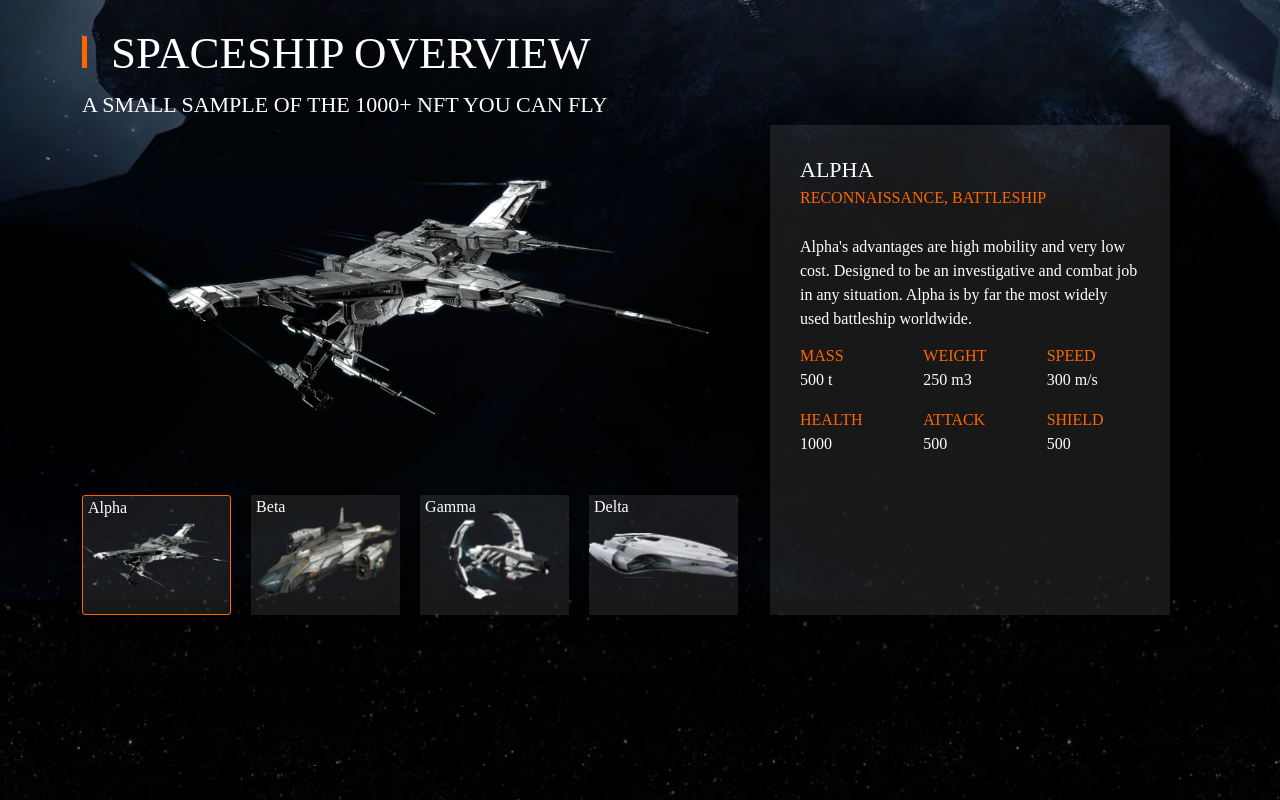
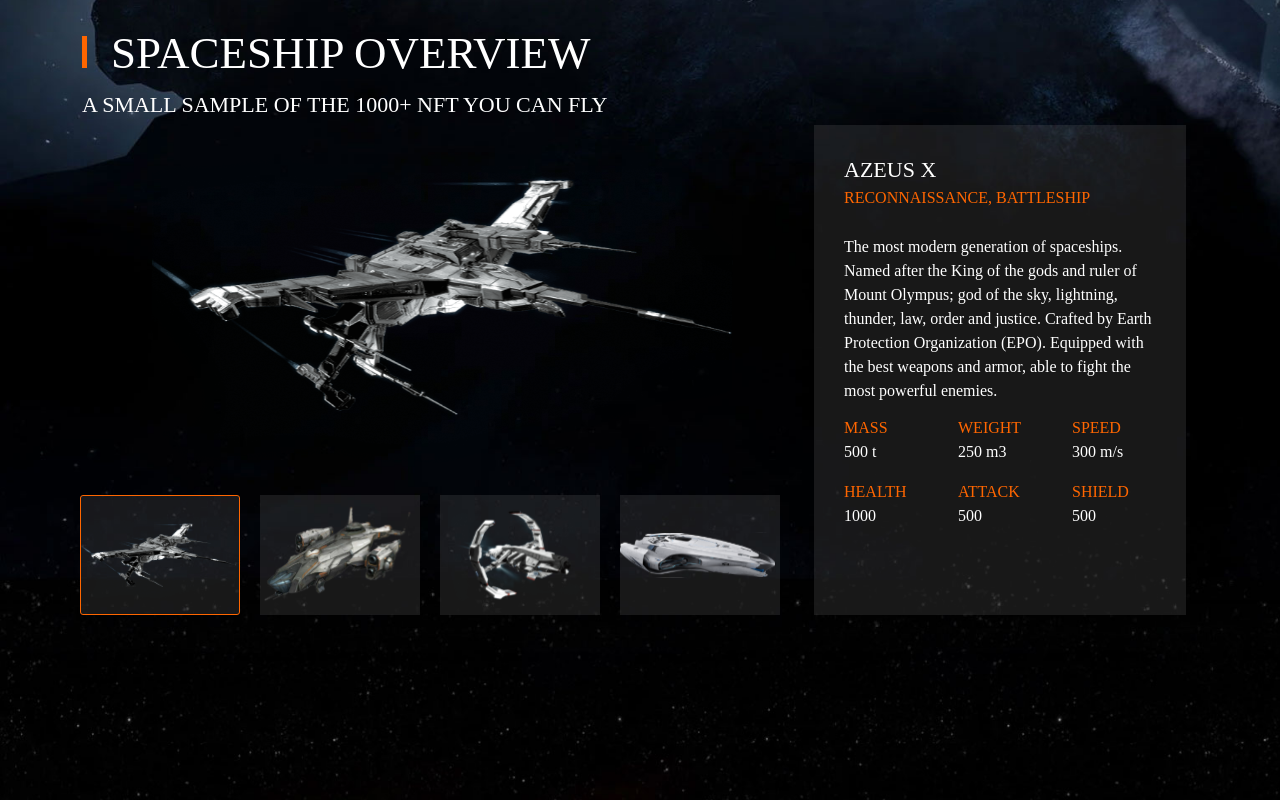
Before and after one commit to spacexcyber/spacexcyber-landingpage, a Vue app: page / in a window 1280 px wide. Shown: the part 1740-2540 px from the top of the page. Built offline with nearby package versions, Linux system fonts and the light colour scheme; a web font is replaced by a local one.

Commit message:
feat: Responsive for mobile

```diff
--- a/src/App.vue
+++ b/src/App.vue
@@ -24,10 +24,10 @@ onMounted(() => {
 /**
  * Xử lý các vấn đề view tàu
  */
-var ships = [{Id: 1, Name: "Alpha", SubName: "Reconnaissance,  Battleship", Class: "ship-alpha", Description: "Alpha's advantages are high mobility and very low cost. Designed to be an investigative and combat job in any situation. Alpha is by far the most widely used battleship worldwide." , Mass: 500, Weight: 250, Speed: 300, Health: 1000, Attach: 500, Shield: 500},
-{Id: 2, Name: "Beta", SubName: "Reconnaissance,  Battleship", Class: "ship-beta", Description: "Alpha's advantages are high mobility and very low cost. Designed to be an investigative and combat job in any situation. Alpha is by far the most widely used battleship worldwide." , Mass: 600, Weight: 350, Speed: 200, Health: 1500, Attach: 500, Shield: 500},
-{Id: 3, Name: "Gamma", SubName: "Reconnaissance,  Battleship", Class: "ship-gamma", Description: "Alpha's advantages are high mobility and very low cost. Designed to be an investigative and combat job in any situation. Alpha is by far the most widely used battleship worldwide." , Mass: 700, Weight: 150, Speed: 700, Health: 800, Attach: 400, Shield: 600},
-{Id: 4, Name: "Delta", SubName: "Reconnaissance,  Battleship", Class: "ship-delta", Description: "Alpha's advantages are high mobility and very low cost. Designed to be an investigative and combat job in any situation. Alpha is by far the most widely used battleship worldwide." , Mass: 800, Weight: 450, Speed: 320, Health: 1200, Attach: 300, Shield: 500}];
+var ships = [{Id: 1, Name: "AZeus X", SubName: "Reconnaissance,  Battleship", Class: "ship-alpha", Description: "The most modern generation of spaceships. Named after the King of the gods and ruler of Mount Olympus; god of the sky, lightning, thunder, law, order and justice. Crafted by Earth Protection Organization (EPO). Equipped with the best weapons and armor, able to fight the most powerful enemies." , Mass: 500, Weight: 250, Speed: 300, Health: 1000, Attach: 500, Shield: 500},
+{Id: 2, Name: "Poseidon VII", SubName: "Reconnaissance,  Battleship", Class: "ship-beta", Description: "The 7th generation spaceship. Named after the god of the seas. Equipped with supersonic jet engines and powerful weapons, it is easy to fight large numbers of enemies." , Mass: 600, Weight: 350, Speed: 200, Health: 1500, Attach: 500, Shield: 500},
+{Id: 3, Name: "Ares V", SubName: "Reconnaissance,  Battleship", Class: "ship-gamma", Description: "Equipped with medium firepower. But this is a generation of spacecraft built for special missions. Named after the god of war, this spaceship is a nightmare for enemies across the galaxy." , Mass: 700, Weight: 150, Speed: 700, Health: 800, Attach: 400, Shield: 600},
+{Id: 4, Name: "Athena III", SubName: "Reconnaissance,  Battleship", Class: "ship-delta", Description: "The 3rd generation spacecraft was built by the Earth Defense Organization. Named after the goddess of wisdom. This is a generation of spaceships that are improved in engines and weapons compared to the first generation. Spaceships are mass-produced to protect the earth." , Mass: 800, Weight: 450, Speed: 320, Health: 1200, Attach: 300, Shield: 500}];
 var shipActive = ref(ships[0]);
 
 const onClickShip = (event, ship) => {
@@ -207,17 +207,17 @@ var partners = [{Id: 1, Name: 'Binance', Class: "partner-binance"},
           </div>
 
           <div class="row mt-1 page-section-content">
-            <div class="ship-img-container">
+            <div class="ship-img-container col-12 col-sm-12 col-md-12 col-lg-12 col-xl-8 col-xxl-7 p-0">
                 <div class="ship-img-view">
                   <div :class="['ship-image-bg', shipActive.Class]"></div>
                 </div>
                 <div class="ship-img-list">
                   <div :class="['item', {'active': ship.Id == shipActive.Id}]" v-for="(ship, index) in ships" @click="onClickShip($event, ship)" :key="index">
-                    <div :class="['ship-img-item', ship.Class]">{{ship.Name}}</div>
+                    <div :class="['ship-img-item', ship.Class]" :title="ship.Name"></div>
                   </div>
                 </div>
             </div>
-            <div class="ship-spec-container">
+            <div class="ship-spec-container col-12 col-sm-12 col-md-12 col-lg-12 col-xl-4 col-xxl-4">
               <div class="ship-spec-content">
                 <div class="spec-row spec-name">
                     <div class="ship-name fs-subtitle f-uppper">{{shipActive.Name}}</div>
--- a/src/assets/static/landing.css
+++ b/src/assets/static/landing.css
@@ -28,6 +28,16 @@
     background: url("../images/bg-full.jpg") no-repeat;
     background-size: cover;
   }
+
+
+  @media (max-width: 576px) {
+    .landing-page.bg{
+      background-position: center;
+    }
+    .landing-page .title .title-content{
+      font-size: 40px !important;
+    }
+   }
 
 .landing-page section{
     position: relative;
@@ -87,22 +97,36 @@
   }
 
 /* Home */
+@media (min-width:576px){
   .page-section#home .container{
     position: absolute;
     top: 55%;
     left: 50%;
     transform: translate(-50%, -50%);
   }
+}
+
 .page-section#home .masthead-heading{
     font-weight: 400;
     letter-spacing: 2px;
     margin-bottom: 25px !important;
   }
-
+  @media (max-width: 576px) {
+    #home .lead > div{
+      margin-bottom: 20px;
+      text-align: left;
+    }
+   }
   /* What */
   .what-ship-container{
     position: relative;
   }
+
+  @media (max-width: 1199.98px) {
+    .what-ship-container{
+      display: none;
+    }
+   }
 .what-ship-container .what-ship-one{
   position: absolute;
   top: 20px;
@@ -159,7 +183,8 @@
     width: 100%;
   }
   .spaceship-overview .page-section-content .ship-img-container{
-    width: 700px;
+    /* width: 700px; */
+    margin-bottom: 20px;
   }
   .spaceship-overview .page-section-content .ship-img-container .ship-img-view{
  height: 350px;
@@ -173,11 +198,15 @@
 }
 .spaceship-overview .page-section-content .ship-img-container .ship-img-list{
  display: flex;
+ width: 100%;
+ overflow-y: auto;
+ /* padding-bottom: 15px; */
 }
 .spaceship-overview .page-section-content .ship-img-container .ship-img-list .item{
   width: 160px;
+  min-width: 160px;
   height: 120px;
-  margin-right: 20px;
+  margin: 0px 10px;
   cursor: pointer;
 }
 .spaceship-overview .page-section-content .ship-img-container .ship-img-list .item.active{
@@ -187,7 +216,7 @@
 .spaceship-overview .page-section-content .ship-img-container .ship-img-list .item:hover{
   border: 1px solid #ff6600;
   border-radius: 3px;
-  transform: scale(1.05);
+  /* transform: scale(1.05); */
   color: #ff6600;
 }
 .spaceship-overview .page-section-content .ship-img-container .ship-img-list .item .ship-img-item{
@@ -199,9 +228,11 @@
     padding: 0px 5px;
 }
   .spaceship-overview .page-section-content .ship-spec-container{
-    width: 400px;
+    /* width: 400px; */
     padding: 20px 15px;
     background-color: #78777733;
+    margin-bottom: 20px;
+    padding-bottom: 15px;
   }
   .spaceship-overview .page-section-content .ship-spec-container .spec-name{
     flex-direction: column;
@@ -307,12 +338,12 @@
 
 
 #tokenomics .tokenomic-container{
-  height: 598px;
+  height: 531px;
   overflow: auto;
 }
 
 #tokenomics .tokenomic-container .bg-tokenomic {
-  background: url("../images/tokenomic.png") no-repeat;
+  background: url("../images/tokennomics.svg") no-repeat;
   height: 100%;
   width: 1352px;
 }
```
Also changed, not shown: src/assets/images/tokennomics.svg (added).
